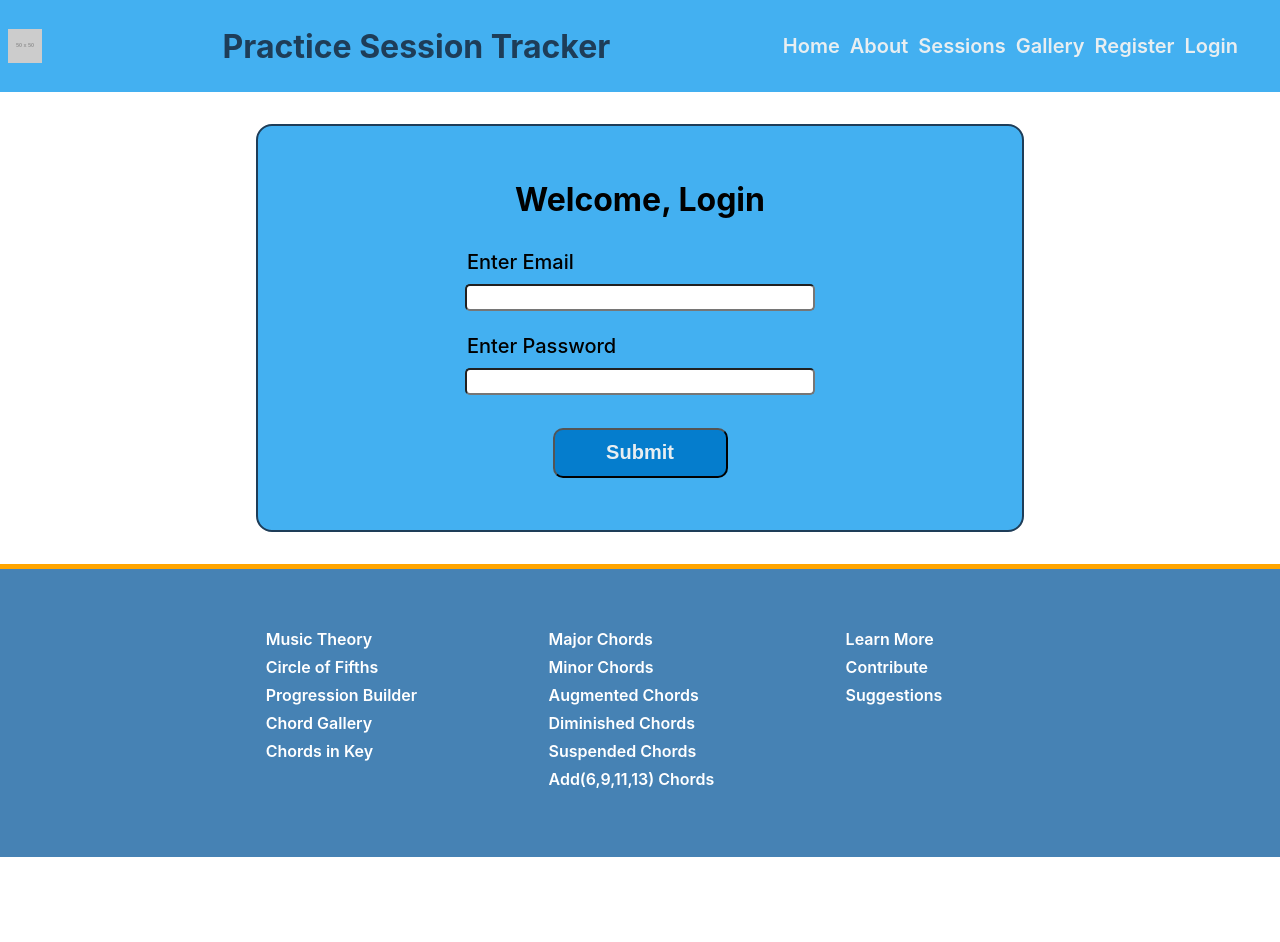
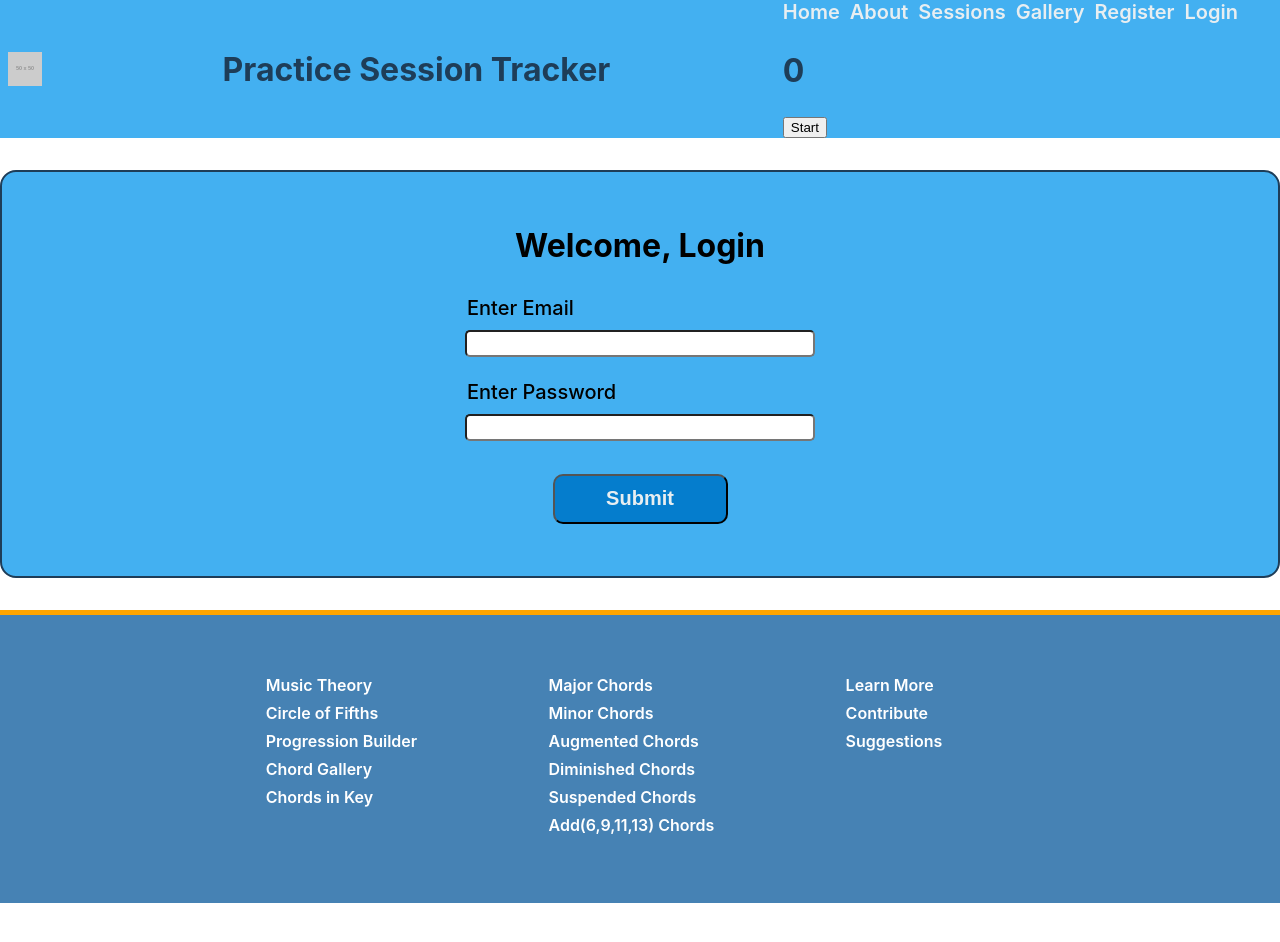
Before and after one commit to ehoversten/practice_tracker, a React (Create React App) app in the folder client/: page /login in a window 1280 px wide. Shown: the top 942 px of the page. Built offline with nearby package versions, Linux system fonts and the light colour scheme.

Commit message:
adding Timer component

```diff
--- a/client/src/components/Navigation/Navbar.js
+++ b/client/src/components/Navigation/Navbar.js
@@ -2,6 +2,7 @@ import React, { useContext } from 'react';
 import { Link, NavLink, useNavigate } from 'react-router-dom';
 import { useLogout } from '../../hooks/useLogout';
 import { AuthContext } from '../../context/authContext';
+import Timer from '../Timer';
 import ('./navbar.css');
 
 
@@ -43,6 +44,7 @@ const Navbar = () => {
                             <NavLink to='login'>Login</NavLink>
                         </>
                     )}
+                    <Timer />
                 </div>
             </nav>
         </header>
--- /dev/null
+++ b/client/src/components/Timer.js
@@ -0,0 +1,65 @@
+import { useState, useRef, useEffect } from "react";
+
+const Timer = () => {
+    const [time, setTime] = useState(0);
+    const [isActive, setIsActive] = useState(false);
+    const [isPaused, setIsPaused] = useState(false);
+    const [isComplete, setIsComplete] = useState(false);
+    const [openModal, setOpenModal] = useState(false);
+    const timeRef = useRef(0);
+
+
+    useEffect(() => {
+        let interval = null;
+
+        if(isActive) {
+            interval = setInterval(() => {
+                setTime((prev) => prev + 1)
+            }, 1000);
+        } else {
+            clearInterval(interval);
+        }
+
+        return () => clearInterval(interval)
+    }, [isActive])
+    let timer;
+
+    const endTimer = () => {
+        console.log("stoping timer");
+        // timer.clearInterval();
+        setIsActive(false);
+        setIsComplete(true);
+        setOpenModal(true);
+    }
+
+    // const startTimer = () => {
+    //     console.log("Starting timer")
+    //     setIsActive(true);
+    //     timer = setInterval(() => {
+    //         setTime((prev) => {
+    //             console.log(prev)
+    //             prev = prev + 1
+    //         })}, 1000);
+    //     timeRef.current.value = time;
+    // }
+
+    return (
+        <div className="time-container">
+
+            <h1 className="time">{time}</h1>
+            <div className="timer-btn-container">
+                { !isActive ?
+                    <button className="start" onClick={() => setIsActive(true)}>Start</button>
+                :
+                    <>
+                        <button className="pause" onClick={() => setIsPaused(true)}>Pause</button>
+                        <button className="end" onClick={endTimer}>Stop</button>
+                    </>
+                }
+            </div>
+        </div>
+    )
+}
+
+
+export default Timer;
--- a/client/src/index.css
+++ b/client/src/index.css
@@ -191,7 +191,7 @@ form button, .show-btn {
 }
 
 .session-list {
-  border-right: 5px solid rgba(140, 140, 140, 0.718);
+  /* border-right: 5px solid rgba(140, 140, 140, 0.718); */
   padding: 1em 1em;
 }
 
--- a/client/src/pages/About.js
+++ b/client/src/pages/About.js
@@ -25,10 +25,11 @@ const About = () => {
 
     return (
         <motion.div
-            initial={{ width: 0 }}
+            key="about-page"
+            initial={{ x: 0 }}
             animate={{ width: '100%' }}
-            transition={{ delay: 0.2, duration: 0.5 }}
-            exit={{ x: window.innerWidth, transition:{ duration: 0.5 }, ease: 'easeOut'  }}
+            transition={{ duration: 0.5 }}
+            exit={{ x: window.innerWidth, transition:{ duration: 0.5 }, ease: 'easeInOut'  }}
             className='about-page'
             >
             <h1>About Component</h1>
--- a/client/src/pages/Gallery.js
+++ b/client/src/pages/Gallery.js
@@ -39,8 +39,8 @@ const Gallery = () => {
         <motion.div
             initial={{ width: 0 }}
             animate={{ width: '100%' }}
-            transition={{ delay: 0.0, duration: 0.5 }}
-            exit={{ x: window.innerWidth, transition:{ duration: 0.5 }, ease: 'easeOut' }}
+            transition={{ duration: 0.5 }}
+            exit={{ x: window.innerWidth, transition:{ duration: 0.5 }, ease: 'easeInOut' }}
             className="gallery-container"
         >
             <section className="chord-key">
--- a/client/src/pages/Home.js
+++ b/client/src/pages/Home.js
@@ -13,13 +13,13 @@ const Home = () => {
 
     return (
         <motion.div
-            initial={{ width: 0 }}
+            key="home-page"
+            initial={{ x: 0 }}
             animate={{ width: '100%' }}
-            transition={{ delay: 0.0, duration: 0.5 }}
-            exit={{ x: window.innerWidth, transition:{ delay: 0.5 }, ease: 'easeOut' }}
+            transition={{ duration: 0.5 }}
+            exit={{ x: window.innerWidth, transition:{ delay: 0.5 }, ease: 'easeInOut' }}
             className='home-page'
         >
-
             <h1>Home Component</h1>
             <div>
 
--- a/client/src/pages/Login.js
+++ b/client/src/pages/Login.js
@@ -66,10 +66,10 @@ const Login = () => {
 
     return (
         <motion.div
-            initial={{ x: '-100vw' }}
-            animate={{ x: 0 }}
-            transition={{ delay: 0.0, duration: 0.5 }}
-            exit={{ x: window.innerWidth, transition:{ duration: 0.5 }, ease: 'easeOut' }}
+        initial={{ width: 0 }}
+        animate={{ width: '100%' }}
+        transition={{ delay: 0.2, duration: 0.5 }}
+        exit={{ x: window.innerWidth, transition:{ duration: 0.5 }, ease: 'easeInOut'  }}
             className="login-container"
         >
             <div className="title-container">
--- a/client/src/pages/Register.js
+++ b/client/src/pages/Register.js
@@ -68,10 +68,10 @@ const Register = () => {
 
     return (
         <motion.div
-            initial={{ x: '-100vw' }}
-            animate={{ x: 0 }}
-            transition={{ delay: 0.0, duration: 0.5 }}
-            exit={{ x: window.innerWidth, transition:{ duration: 0.5 }}}
+            initial={{ width: 0 }}
+            animate={{ width: '100%' }}
+            transition={{ duration: 0.5 }}
+            exit={{ x: window.innerWidth, transition:{ duration: 0.5 }, ease: 'easeOut'  }}
             className="register-container"
         >
             <h1>Welcome, Register</h1>
--- a/client/src/pages/Sessions.js
+++ b/client/src/pages/Sessions.js
@@ -120,10 +120,10 @@ const Session = () => {
 
     return (
         <motion.div
-            initial={{ x: '-100vw' }}
-            animate={{ x: 0 }}
-            transition={{ delay: 0.0, duration: 0.5 }}
-            exit={{ x: window.innerWidth, transition:{ duration: 0.5 }}}
+            initial={{ width: 0 }}
+            animate={{ width: '100%' }}
+            transition={{ duration: 0.5 }}
+            exit={{ x: window.innerWidth, transition:{ duration: 0.5 }, ease: 'easeInOut'  }}
             className='session-container'
         >
             <div className="session-title">
@@ -138,7 +138,7 @@ const Session = () => {
             {/* <SessionForm addSession={addSession} /> */}
             <div className="session-info">
                 <SessionList sessions={sessions} setSession={setSession} removeSession={removeSession}/>
-                <SessionDetail session={session}/>
+                {/* <SessionDetail session={session}/> */}
             </div>
         </motion.div>
     )
```
